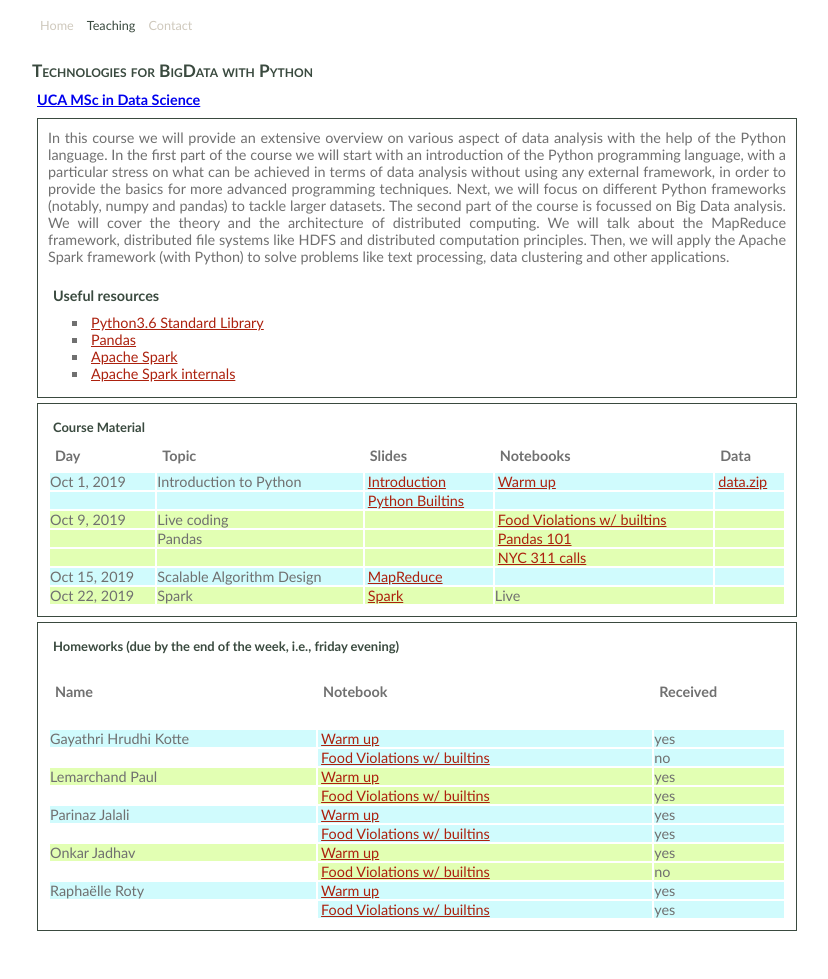
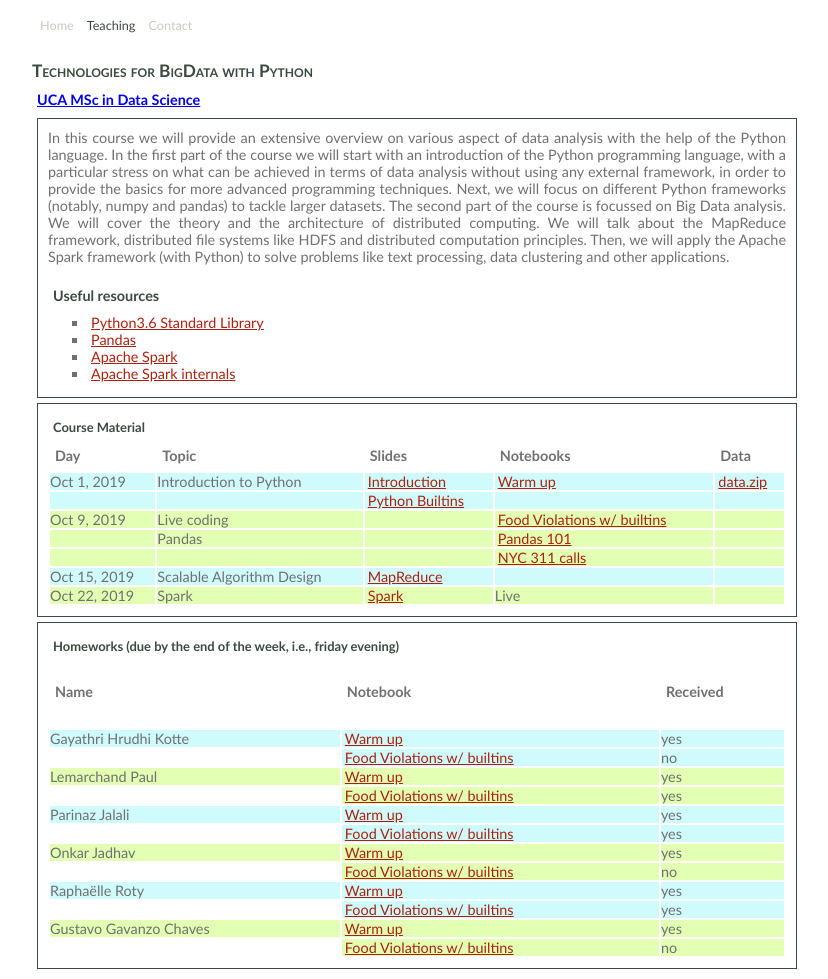
Before and after one commit to figela/marcomilanesio.github.io, a plain HTML site: page teaching.html in a window 1280 px wide. Shown: the whole page, without its empty margins (223-1051 px from the left). Before the commit the page ends 941 px from the top, so only its background shows below. Drawn offline with Linux system fonts and the light colour scheme.

Commit message:
new student

```diff
--- a/teaching.html
+++ b/teaching.html
@@ -112,6 +112,7 @@ will talk about the MapReduce framework, distributed file systems like HDFS and
                 <th><p align="left">Received</p></th>
               </tr>
               <tr height = 20px></tr>
+
               <tr bgcolor="#D0FBFD">
                 <td>Gayathri Hrudhi Kotte</td>
                 <td><a href="./material/0-Intro/intro_no_sol.ipynb">Warm up </a></td>
@@ -122,6 +123,7 @@ will talk about the MapReduce framework, distributed file systems like HDFS and
                 <td bgcolor="#D0FBFD"><a href="./material/1-Builtins/Food.ipynb">Food Violations w/ builtins </a></td>
                 <td bgcolor="#D0FBFD">no</td>
               </tr>
+
               <tr bgcolor="#E2FFB3">
                 <td>Lemarchand Paul </td>
                 <td><a href="./material/0-Intro/intro_no_sol.ipynb">Warm up </a></td>
@@ -132,6 +134,7 @@ will talk about the MapReduce framework, distributed file systems like HDFS and
                 <td bgcolor="#E2FFB3"><a href="./material/1-Builtins/Food.ipynb">Food Violations w/ builtins </a></td>
                 <td bgcolor="#E2FFB3">yes</td>
               </tr>
+
               <tr bgcolor="#D0FBFD">
                 <td>Parinaz Jalali </td>
                 <td><a href="./material/0-Intro/intro_no_sol.ipynb">Warm up </a></td>
@@ -142,6 +145,7 @@ will talk about the MapReduce framework, distributed file systems like HDFS and
                 <td bgcolor="#D0FBFD"><a href="./material/1-Builtins/Food.ipynb">Food Violations w/ builtins </a></td>
                 <td bgcolor="#D0FBFD">yes</td>
               </tr>
+
               <tr bgcolor="#E2FFB3">
                 <td>Onkar Jadhav </td>
                 <td><a href="./material/0-Intro/intro_no_sol.ipynb">Warm up </a></td>
@@ -152,6 +156,7 @@ will talk about the MapReduce framework, distributed file systems like HDFS and
                 <td bgcolor="#E2FFB3"><a href="./material/1-Builtins/Food.ipynb">Food Violations w/ builtins </a></td>
                 <td bgcolor="#E2FFB3">no</td>
               </tr>
+
               <tr bgcolor="#D0FBFD">
                 <td>Raphaëlle Roty </td>
                 <td><a href="./material/0-Intro/intro_no_sol.ipynb">Warm up </a></td>
@@ -162,6 +167,17 @@ will talk about the MapReduce framework, distributed file systems like HDFS and
                 <td bgcolor="#D0FBFD"><a href="./material/1-Builtins/Food.ipynb">Food Violations w/ builtins </a></td>
                 <td bgcolor="#D0FBFD">yes</td>
               </tr>
+
+              <tr bgcolor="#E2FFB3">
+                <td>Gustavo Gavanzo Chaves </td>
+                <td><a href="./material/0-Intro/intro_no_sol.ipynb">Warm up </a></td>
+                <td>yes</td>
+              </tr>
+              <tr>
+                <td> </td>
+                <td bgcolor="#E2FFB3"><a href="./material/1-Builtins/Food.ipynb">Food Violations w/ builtins </a></td>
+                <td bgcolor="#E2FFB3">no</td>
+              </tr>
         </table>
         </div>
 
```
